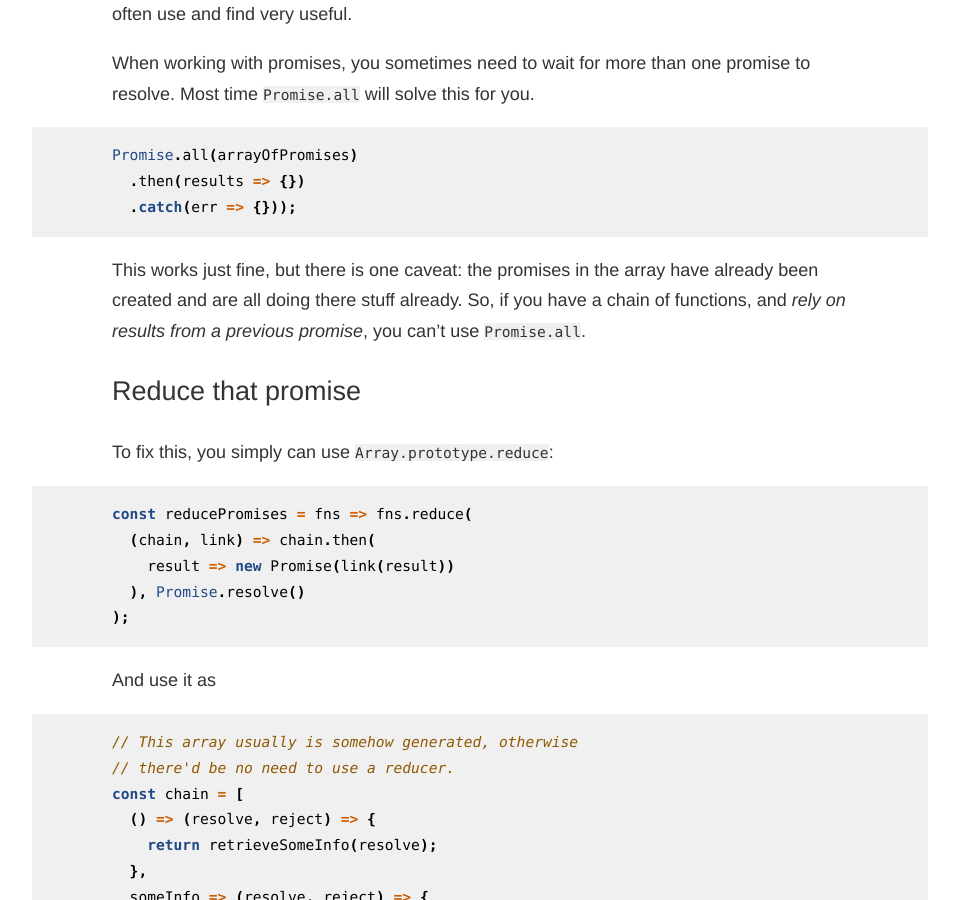
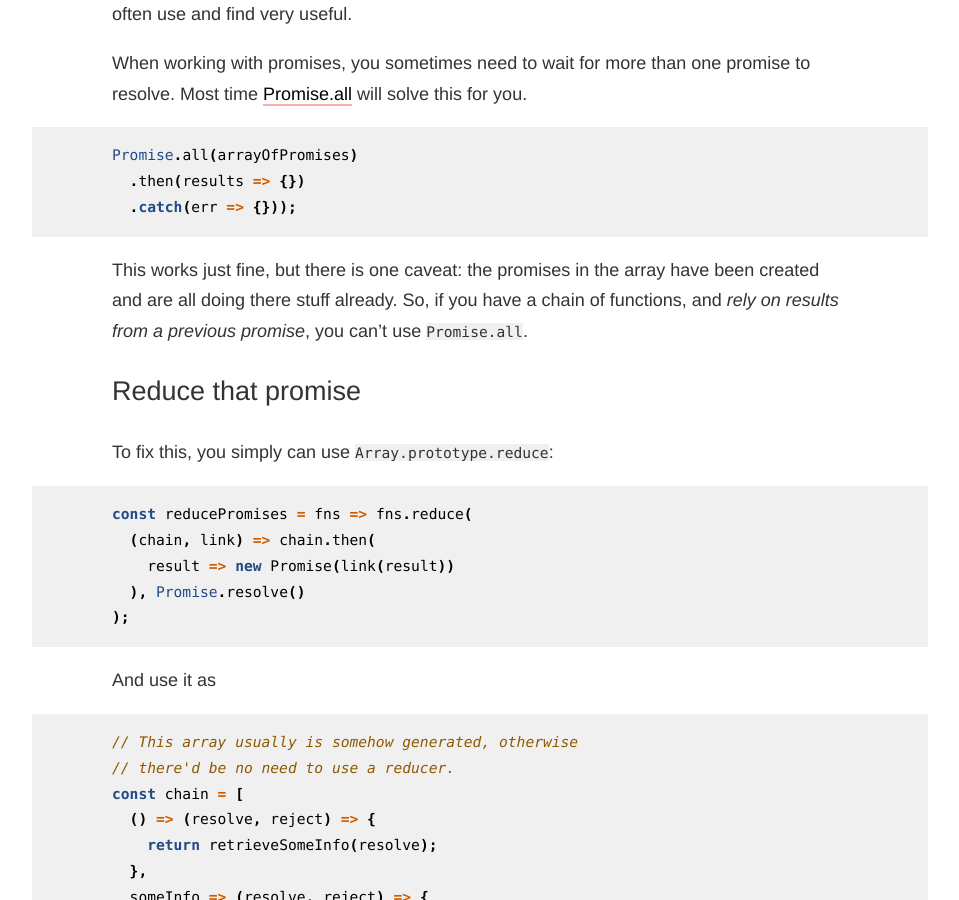
Before and after one commit to jkempff/jkempff.github.io, a Jekyll site: the page built from _posts/2016-07-29-create-a-promise-chain.md, in a window 1280 px wide and 900 px high, scrolled down 611 px. Shown: the whole window, without its empty margins (160-1119 px from the left). Built offline with Jekyll 4.4.1, drawn with Linux system fonts in a browser that asks for light colours.

````diff
--- a/_posts/2016-07-29-create-a-promise-chain.md
+++ b/_posts/2016-07-29-create-a-promise-chain.md
@@ -6,7 +6,7 @@ category: javascript,promises,es2015
 
 Yo. It's been a while since my last post. And this is nothing special, but something I quite often use and find very useful.
 
-When working with promises, you sometimes need to wait for more than one promise to resolve. Most time `Promise.all` will solve this for you.
+When working with promises, you sometimes need to wait for more than one promise to resolve. Most time [Promise.all][promise.all] will solve this for you.
 
 ```js
 Promise.all(arrayOfPromises)
@@ -14,7 +14,7 @@ Promise.all(arrayOfPromises)
   .catch(err => {}));
 ```
 
-This works just fine, but there is one caveat: the promises in the array have already been created and are all doing there stuff already. So, if you have a chain of functions, and *rely on results from a previous promise*, you can't use `Promise.all`.
+This works just fine, but there is one caveat: the promises in the array have been created and are all doing there stuff already. So, if you have a chain of functions, and *rely on results from a previous promise*, you can't use `Promise.all`.
 
 ## Reduce that promise
 
````
Also changed, not shown: other parts of _posts/2016-07-29-create-a-promise-chain.md (+2 -0 lines).
